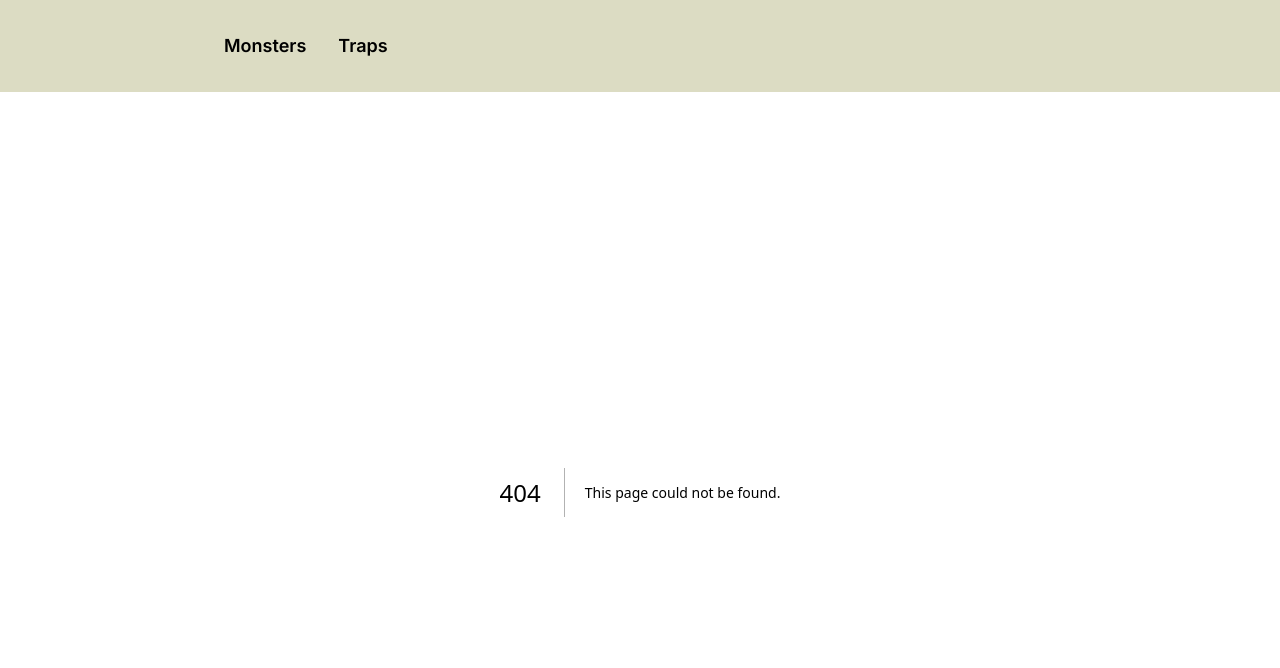
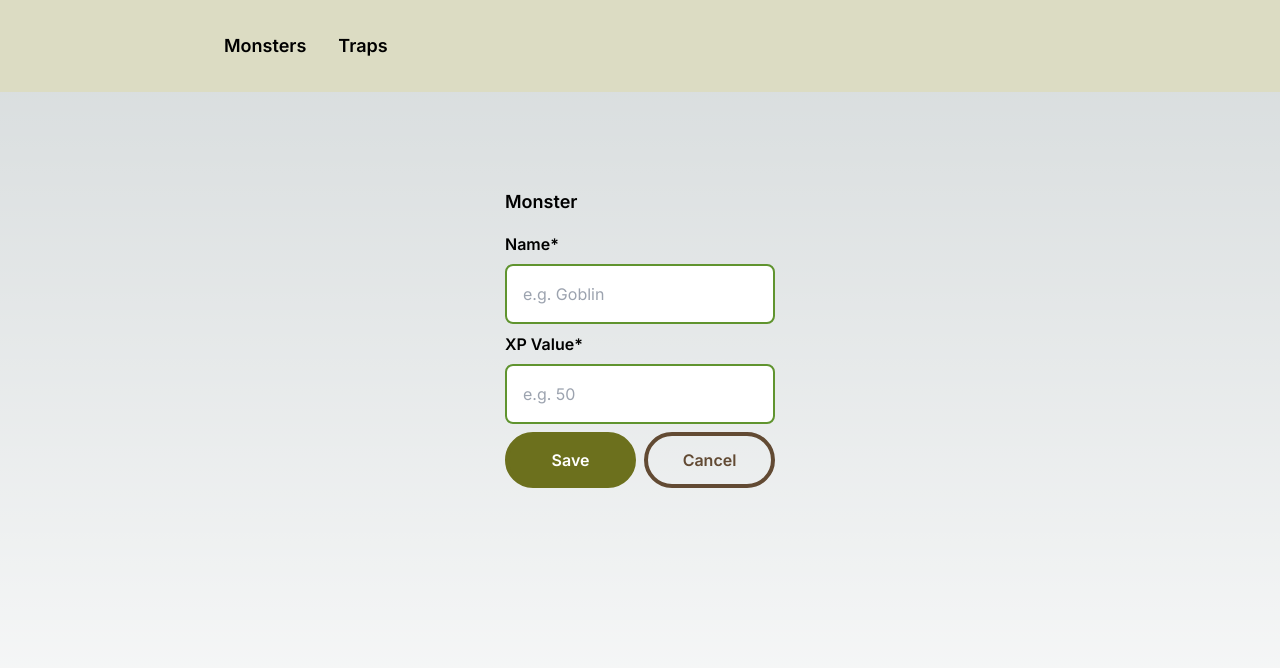
Before and after one commit to JRIngram/ttrpg-dungeon-planner, a Next.js app in the folder client/: page /monsters in a window 1280 px wide. Before the commit this address had no page. Shown: the top 668 px of the page. Built offline with nearby package versions, Linux system fonts and the light colour scheme.

Commit message:
Add monster form to monster page

```diff
--- /dev/null
+++ b/client/src/app/monsters/page.tsx
@@ -0,0 +1,9 @@
+import { MonsterForm } from "@/components/organisms/MonsterForm/MonsterForm";
+
+export default function Monster() {
+    return (
+      <main className="flex min-h-screen flex-col items-center justify-between p-24">
+        <MonsterForm />
+      </main>
+    );
+  }
--- a/client/src/app/page.tsx
+++ b/client/src/app/page.tsx
@@ -1,5 +1,3 @@
-import Image from "next/image";
-
 export default function Home() {
   return (
     <main className="flex min-h-screen flex-col items-center justify-between p-24">
--- a/client/src/components/organisms/MonsterForm/MonsterForm.tsx
+++ b/client/src/components/organisms/MonsterForm/MonsterForm.tsx
@@ -1,11 +1,16 @@
+"use client";
 import { ButtonRow } from "@/components/molecules/ButtonRow/ButtonRow";
 import { FormTextInput } from "@/components/molecules/FormTextInput/FormTextInput";
 
 export const MonsterForm = () => {
+  const submitForm = async () => {
+    console.log("submitted");
+  };
+
   return (
     <div className="flex flex-col gap-4">
       <p className="text-lg font-semibold">Monster</p>
-      <form action={() => console.log("submission!")}>
+      <form action={submitForm}>
         <div className="flex flex-col gap-2">
           <FormTextInput
             id="monster-name"
@@ -25,13 +30,17 @@ export const MonsterForm = () => {
             buttons={[
               {
                 text: "Save",
-                onClick: () => console.log("submit clicked"),
+                onClick: async () => {
+                  console.log("submit clicked");
+                },
                 variant: "primaryFilled",
                 isSubmit: true,
               },
               {
                 text: "Cancel",
-                onClick: () => console.log("cancel clicked"),
+                onClick: async () => {
+                  console.log("cancel clicked");
+                },
                 variant: "tertiaryOutline",
               },
             ]}
```
Also changed, not shown: 1 other file (tests, documents, lock files or other folders).
